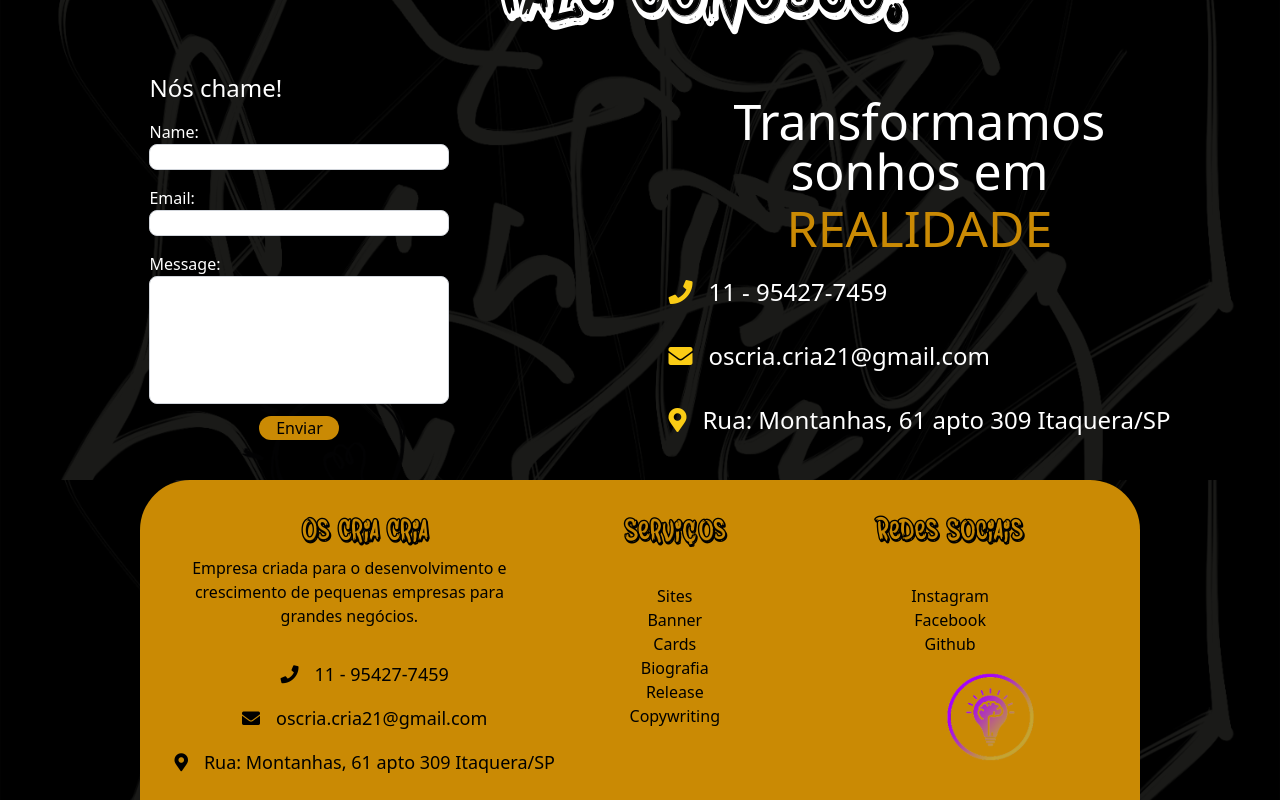
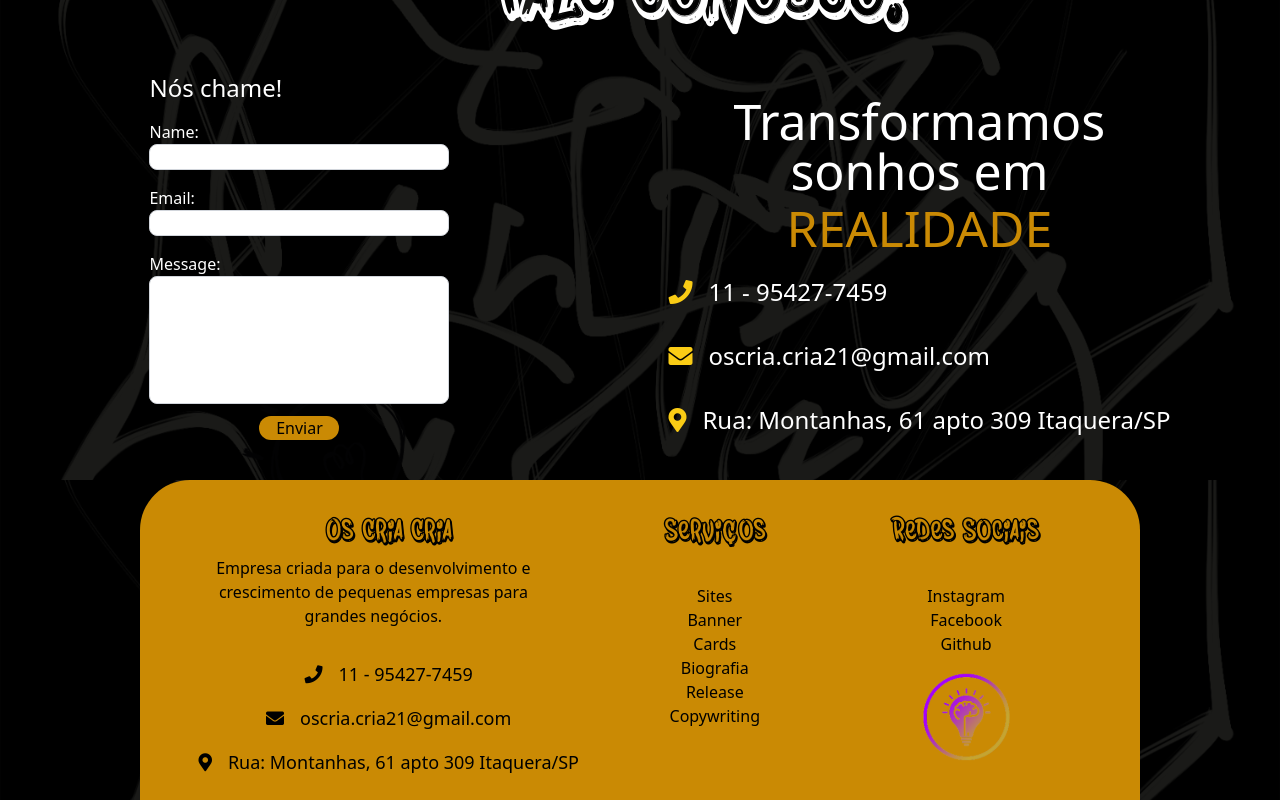
Before and after one commit to Antonio-Jr28/os-cria-cria, a React (Vite) app: page / in a window 1280 px wide. Shown: the part 1404-2204 px from the top of the page. Built offline with nearby package versions, Linux system fonts and the light colour scheme.

Commit message:
Äjustando footer

```diff
--- a/src/components/footer/footer.component.tsx
+++ b/src/components/footer/footer.component.tsx
@@ -9,7 +9,7 @@ interface FooterProps {
 
 export const Footer: React.FC<FooterProps> = ({ services, medias }) => {
   return (
-    <div className="flex flex-col md:flex-row md:justify-around text-center bg-yellow-600 h-[870px] md:h-[320px] w-[1000px] rounded-t-[50px]">
+    <div className="flex flex-col pl-4 pr-4 md:flex-row md:justify-around text-center bg-yellow-600 h-[870px] md:h-[320px] w-[1000px] rounded-t-[50px]">
       <div>
         <h2 className="text-bombing text-4xl text-center mt-8">Os Cria Cria</h2>
         <p className="w-auto md:w-[350px] mt-1">
@@ -50,7 +50,7 @@ export const Footer: React.FC<FooterProps> = ({ services, medias }) => {
             <li key={index}>{rede}</li>
           ))}
         </ul>
-        <img className="pl-20" src={Logo} alt="logo" />
+        <img className="pl-[80px] md:pl-[0]" src={Logo} alt="logo" />
       </div>
     </div>
   )
```
